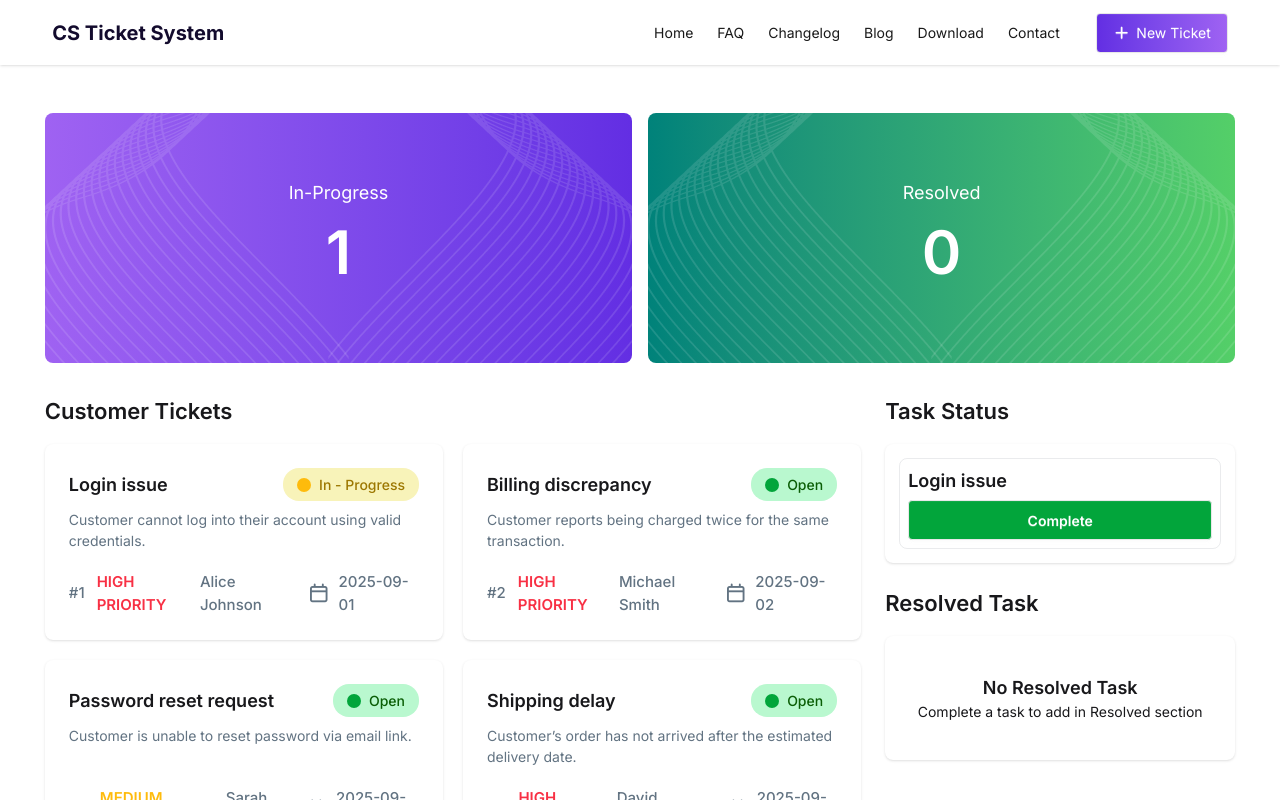
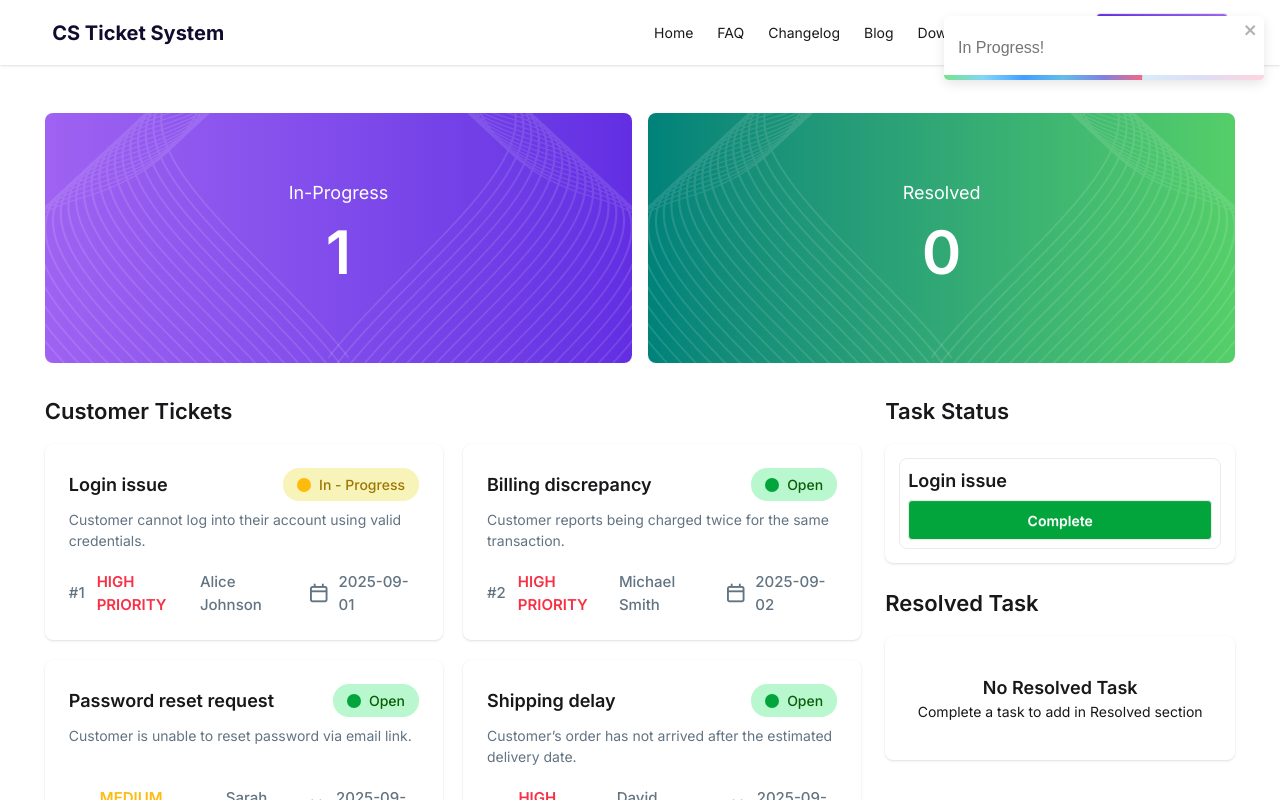
Before and after one commit to niloy1hasan/Customer-Support-Ticketing-System, a React (Vite) app: page / in a window 1280 px wide. Both pictures are taken after a click on the element 243 px from the left and 542 px from the top of the page. Shown: the top 800 px of the page. Built offline with nearby package versions, Linux system fonts and the light colour scheme.

Commit message:
toast added

```diff
--- a/package.json
+++ b/package.json
@@ -13,6 +13,7 @@
     "@tailwindcss/vite": "^4.1.13",
     "react": "^19.1.1",
     "react-dom": "^19.1.1",
+    "react-toastify": "^11.0.5",
     "tailwindcss": "^4.1.13"
   },
   "devDependencies": {
--- a/src/App.jsx
+++ b/src/App.jsx
@@ -6,6 +6,7 @@ import Ticket from './Components/Ticket/Ticket'
 import Footer from './Components/Footer/Footer'
 import TaskStatus from './Components/Taskbar/TaskStatus'
 import ResolvedTask from './Components/ResolvedTask/ResolvedTask'
+ import { ToastContainer } from 'react-toastify';
 
 const loadTicketData = async() => {
   const res = await fetch('../public/customer-tickets.json');
@@ -60,6 +61,7 @@ function App() {
       </main>
       {/* footer section */}
       <Footer></Footer>
+      <ToastContainer />
     </>
   )
 }
--- a/src/Components/Taskbar/TaskCard.jsx
+++ b/src/Components/Taskbar/TaskCard.jsx
@@ -1,9 +1,10 @@
 import React from "react";
+import { toast } from "react-toastify";
 
 const TaskCard = ({task, handleProgressTask, handleResolvedTask}) => {
   const addResolved = () => {
     handleResolvedTask(task);
-    alert('Completed!');
+    toast('Completed!');
     handleProgressTask(task, false);
   }
   return (
--- a/src/Components/Ticket/TicketCard.jsx
+++ b/src/Components/Ticket/TicketCard.jsx
@@ -1,11 +1,12 @@
 import React, { useState } from "react";
+import { toast } from "react-toastify";
 
 const TicketCard = ({ ticket, handleProgressTask }) => {
   const [isProgress, setIsPogress] = useState(false);
 
   const addToProgress = () => {
    if(isProgress) return;
-    alert('In Progress!');
+    toast('In Progress!');
     setIsPogress(true);
     handleProgressTask(ticket);
   }
```
Also changed, not shown: 1 other file (tests, documents, lock files or other folders).
